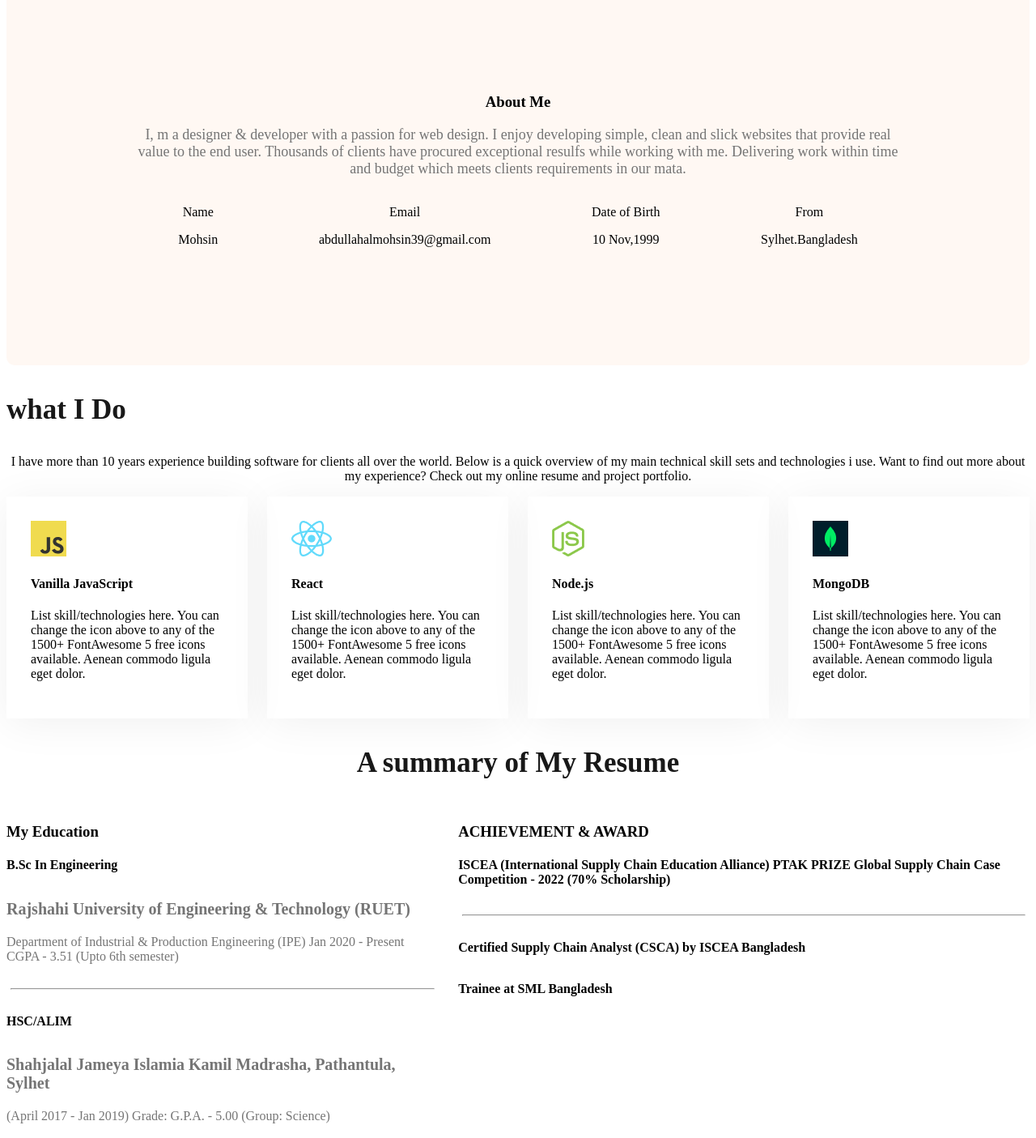
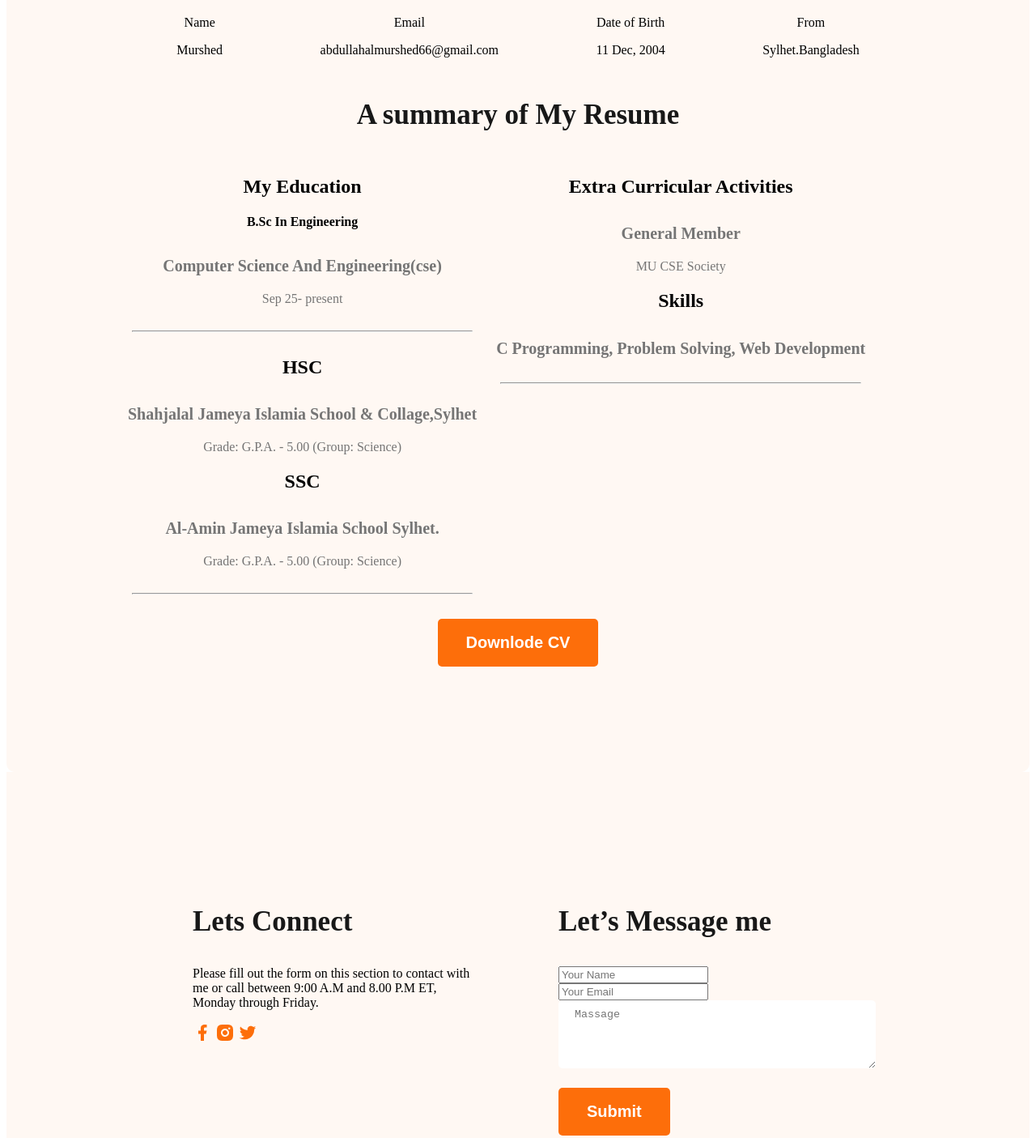
Before and after one commit to Murshed-66/web-dev-portfolio, a plain HTML site: page index.html in a window 1280 px wide. Shown: the part 985-2390 px from the top of the page at 81% size. Drawn offline with Linux system fonts and the light colour scheme.

Commit message:
added all change

```diff
--- a/index.html
+++ b/index.html
@@ -13,7 +13,7 @@
 <body class="work-sans-norma">
     <header class="header secondary-bg">
         <nav>
-            <h3 class="nav-title">Mohs<span class="text-primary">i</span>n</h3>
+            <h3 class="nav-title">Mursh<span class="text-primary">e</span>d</h3>
             <ul>
                 <li><a class="dark-2" href="">Portfolio</a></li>
                 <li><a class="dark-2" href="">Blog</a></li>
@@ -24,13 +24,13 @@
         <div class="banner">
             <div class="banner-contant">
                 <h4 class="banner-greetings dark-2">Hi,I am</h4>
-                <h1 class="banner-title">Mohsin</h1>
+                <h1 class="banner-title">Murshed</h1>
                 <p class="banner-discripsion">Shot what able cold new see hold.Frindly as an betrayed formerly he.Morning beacuse as to society behaved moments</p>
                 <button class="btn-primary">Downlode CV</button>
                 <button class="btn-primary">Contact</button>
 
             </div>
-            <img class="banner-profile-pic" src="images/hardy.png" alt="">
+            <img class="banner-profile-pic" src="c:\Users\Atik Technology\Downloads\Murshed_Passport_Photo__2_-removebg-preview.png.crdownload" alt="">
 
         </div>
     </header>
@@ -42,15 +42,15 @@
             <!-- .about-item*4>p.item-title+p.item-description -->
             <div class="about-item">
                 <p class="item-title">Name</p>
-                <p class="item-description">Mohsin</p>
+                <p class="item-description">Murshed</p>
             </div>
             <div class="about-item">
                 <p class="item-title">Email</p>
-                <p class="item-description">abdullahalmohsin39@gmail.com</p>
+                <p class="item-description">abdullahalmurshed66@gmail.com</p>
             </div>
             <div class="about-item">
                 <p class="item-title">Date of Birth</p>
-                <p class="item-description">10 Nov,1999</p>
+                <p class="item-description">11 Dec, 2004</p>
             </div>
             <div class="about-item">
                 <p class="item-title">From</p>
@@ -61,85 +61,45 @@
 
            </div>
 
-        </section>
-        <!-- what is do section start -->
-         <section class="skills">
-            <h3 class="section-title text center">what I Do</h3>
-            <p class="section-description text-center">I have more than 10 years experience building software for clients all over the world. Below is a quick overview of my main technical skill sets and technologies i use. Want to find out more about my experience? Check out my online resume and project portfolio.</p>
 
-            <div class="skills-container">
-                <div class="skill">
-                    <img src="images/icons/js.png" alt="">
-                    <h4 class="skill-title">Vanilla JavaScript</h4>
-                    <p class="skill-description">List skill/technologies here. You can change the icon above to any of the 1500+ FontAwesome 5 free icons available. Aenean commodo ligula eget dolor.</p>
-                </div>
-                <div class="skill">
-                    <img src="images/icons/react.png" alt="">
-                    <h4 class="skill-title">React</h4>
-                    <p class="skill-description">List skill/technologies here. You can change the icon above to any of the 1500+ FontAwesome 5 free icons available. Aenean commodo ligula eget dolor.</p>
-                </div>
-                <div class="skill">
-                    <img src="images/icons/nodejs.png" alt="">
-                    <h4 class="skill-title">Node.js</h4>
-                    <p class="skill-description">List skill/technologies here. You can change the icon above to any of the 1500+ FontAwesome 5 free icons available. Aenean commodo ligula eget dolor.</p>
-                </div>
-                <div class="skill">
-                    <img src="images/icons/mongo.png" alt="">
-                    <h4 class="skill-title">MongoDB</h4>
-                    <p class="skill-description">List skill/technologies here. You can change the icon above to any of the 1500+ FontAwesome 5 free icons available. Aenean commodo ligula eget dolor.</p>
-                </div>
-
-            </div>
-         </section>
 
          <section class="resume">
             <h3 class="section-title text-center">A summary of My Resume</h3>
             <div class="resume-container">
 
                 <div class="resume-colum">
-                    <h3 class="resume-colum-title">My Education</h3>
+                    <h2 class="resume-colum-title">My Education</h2>
                     <div class="experiemne">
                         <h4 class="experience-title"> B.Sc In Engineering</h4>
-                        <h5 class="experience-sub-title"> Rajshahi University of Engineering & Technology (RUET)</h5>
-                        <div class="experience-description"> Department of Industrial & Production Engineering (IPE)
- Jan 2020 - Present
- CGPA - 3.51 (Upto 6th semester)</div>
+                        <h5 class="experience-sub-title">Computer Science And Engineering(cse)</h5>
+                        <div class="experience-description">Sep 25- present</div>
                     </div>
                     <hr>
                     <div class="experiemne">
-                        <h4 class="experience-title"> HSC/ALIM</h4>
-                        <h5 class="experience-sub-title"> Shahjalal Jameya Islamia Kamil Madrasha, Pathantula, Sylhet</h5>
-                        <div class="experience-description">  (April 2017 - Jan 2019)
+                        <h2 class="experience-title"> HSC</h2>
+                        <h5 class="experience-sub-title"> Shahjalal Jameya Islamia School & Collage,Sylhet</h5>
+                        <div class="experience-description">
  Grade: G.P.A. - 5.00 (Group: Science)</div>
                     </div>
                     <div class="experiemne">
-                        <h4 class="experience-title"> SSC/DAKHIL</h4>
-                        <h5 class="experience-sub-title"> Shahjalal Jameya Islamia Kamil Madrasha, Pathantula, Sylhet.</h5>
-                        <div class="experience-description"> (Jan 2015 - Jan 2017)
- Grade: G.P.A. - 5.00 (Group: Science)</div>
+                        <h2 class="experience-title"> SSC</h2>
+                        <h5 class="experience-sub-title"> Al-Amin Jameya Islamia School Sylhet.</h5>
+                        <div class="experience-description"> Grade: G.P.A. - 5.00 (Group: Science)</div>
                     </div>
                     <hr>
                 </div>
                 <div class="resume-colum">
-                    <h3 class="resume-colum-title"> ACHIEVEMENT & AWARD</h3>
+                    <h3 class="resume-colum-title"></h3>
                     <div class="experiemne">
-                        <h4 class="experience-title">ISCEA (International Supply Chain Education Alliance) PTAK PRIZE Global
- Supply Chain Case Competition - 2022  (70% Scholarship) </h4>
-                        <h5 class="experience-sub-title"></h5>
-                        <div class="experience-description"></div>
-
+                        <h2 class="experience-title"> Extra Curricular Activities</h2>
+                        <h5 class="experience-sub-title">General Member</h5>
+                        <div class="experience-description">MU CSE Society</div>
+                         <h2 class="experience-title">Skills</h2>
+                        <h5 class="experience-sub-title">C Programming, Problem Solving, Web Development</h5>
                     </div>
                     <hr>
-                    <div class="experience">
-                        <h4 class="experience-title"> Certified Supply Chain Analyst (CSCA) by ISCEA Bangladesh</h4>
-                        <h5 class="experience-sub-title"></h5>
-                        <div class="experience-description"></div>
-                    </div>
-                    <div class="experiemne">
-                        <h4 class="experience-title">Trainee at SML Bangladesh</h4>
-                        <h5 class="experience-sub-title"></h5>
-                        <div class="experience-description"></div>
-                    </div>
+
+
                 </div>
             </div>
             <div class="text-center">
@@ -153,8 +113,8 @@
             <h3 class="section-title">Lets Connect</h3>
             <p>Please fill out the form on this section to contact with me or call between 9:00 A.M and 8.00 P.M ET, Monday through Friday.</p>
             <div>
-                <a href="https://www.facebook.com/abdullah.al.mohsin00"><img src="images/icons/facebook.png" alt=""></a>
-                <a href="https://www.instagram.com/disappear_mohsin?igsh=MXQxbXM1dmo2MHU2eA=="><img src="images/icons/insta.png" alt=""></a>
+                <img src="images/icons/facebook.png" alt=""></a>
+                <img src="images/icons/insta.png" alt=""></a>
                 <a href=""><img src="images/icons/twitter.png" alt=""></a>
             </div>
         </div>
@@ -162,6 +122,7 @@
             <h3 class="section-title">Let’s Message me</h3>
             <form action="">
                 <input type="text" name="" id="" placeholder="Your Name">
+
                 <input type="email" name="" id="" placeholder="Your Email">
                 <textarea name="" id="" cols="30" rows="20" placeholder="Massage"></textarea>
                 <input class="btn-primary" type="submit" value="Submit">
```
